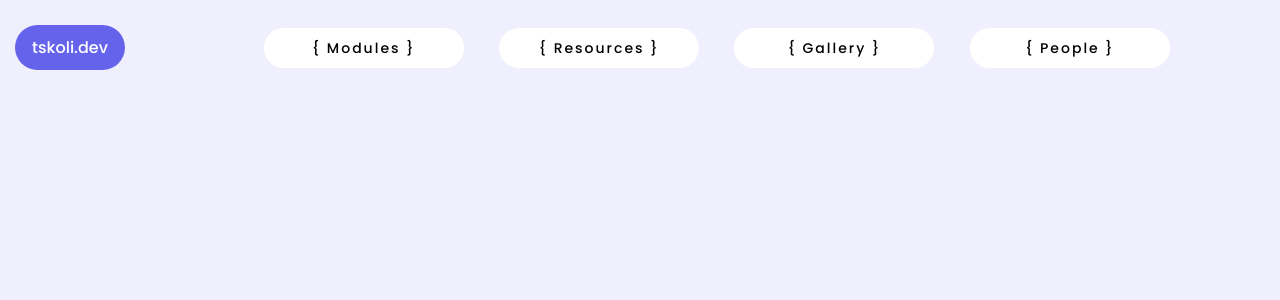
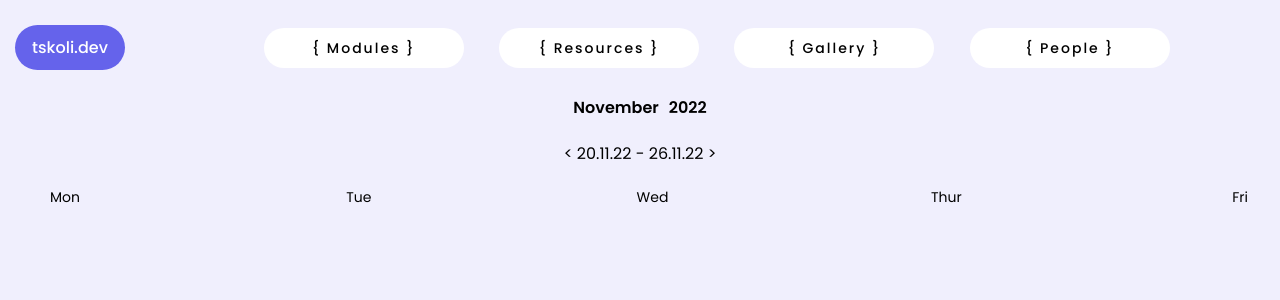
Before and after one commit to stefansnaerh/tskoli-redesign, a React (Create React App) app: page /calendar in a window 1280 px wide. Shown: the top 300 px of the page. Built offline with nearby package versions, Linux system fonts and the light colour scheme; no server answers.

Commit message:
almost finished with returnPage

```diff
--- a/src/pages/calendarPage/calendarPage.js
+++ b/src/pages/calendarPage/calendarPage.js
@@ -1,10 +1,13 @@
 
+import Calendarpage from "../../components/Calendarpage/calendarpage"
 
 
 
 const CalendarPage = () => {
     return (
-        <></>
+        <>
+        <Calendarpage/>
+        </>
     )
 }
 
```
